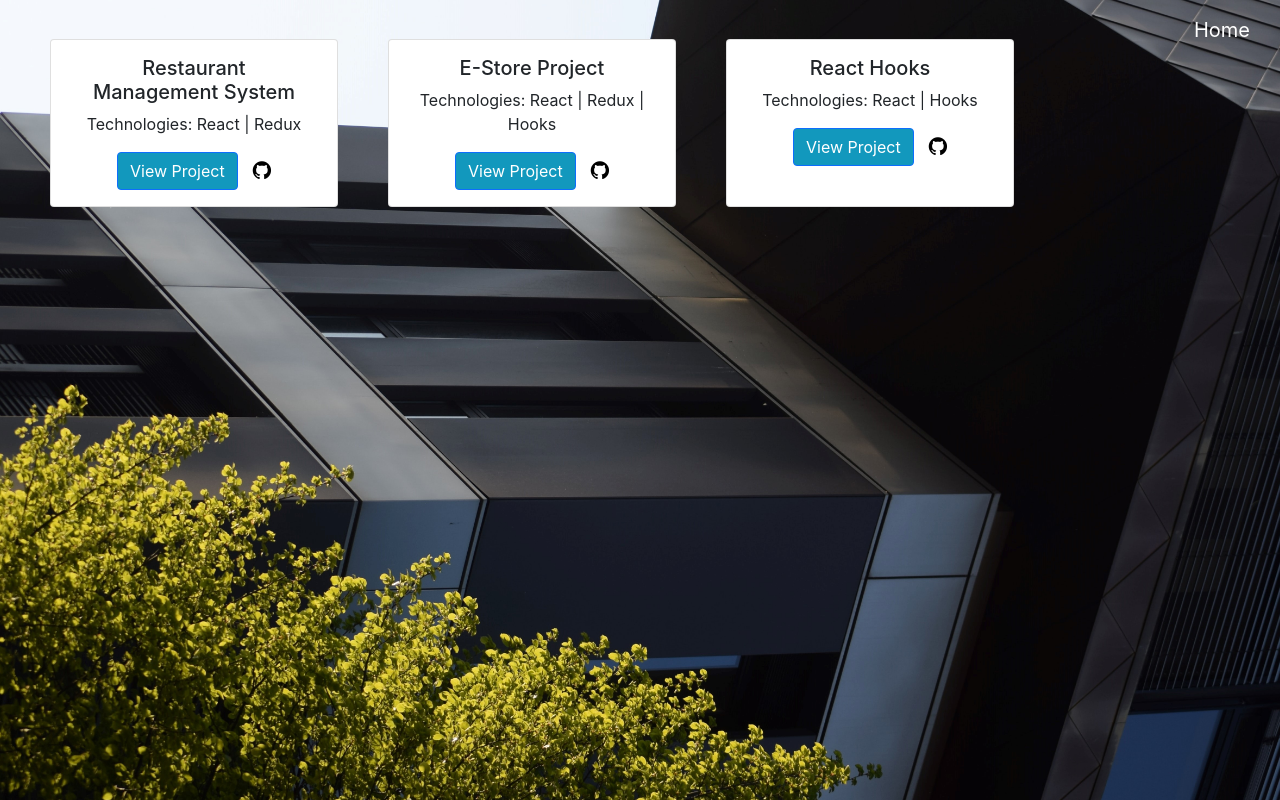
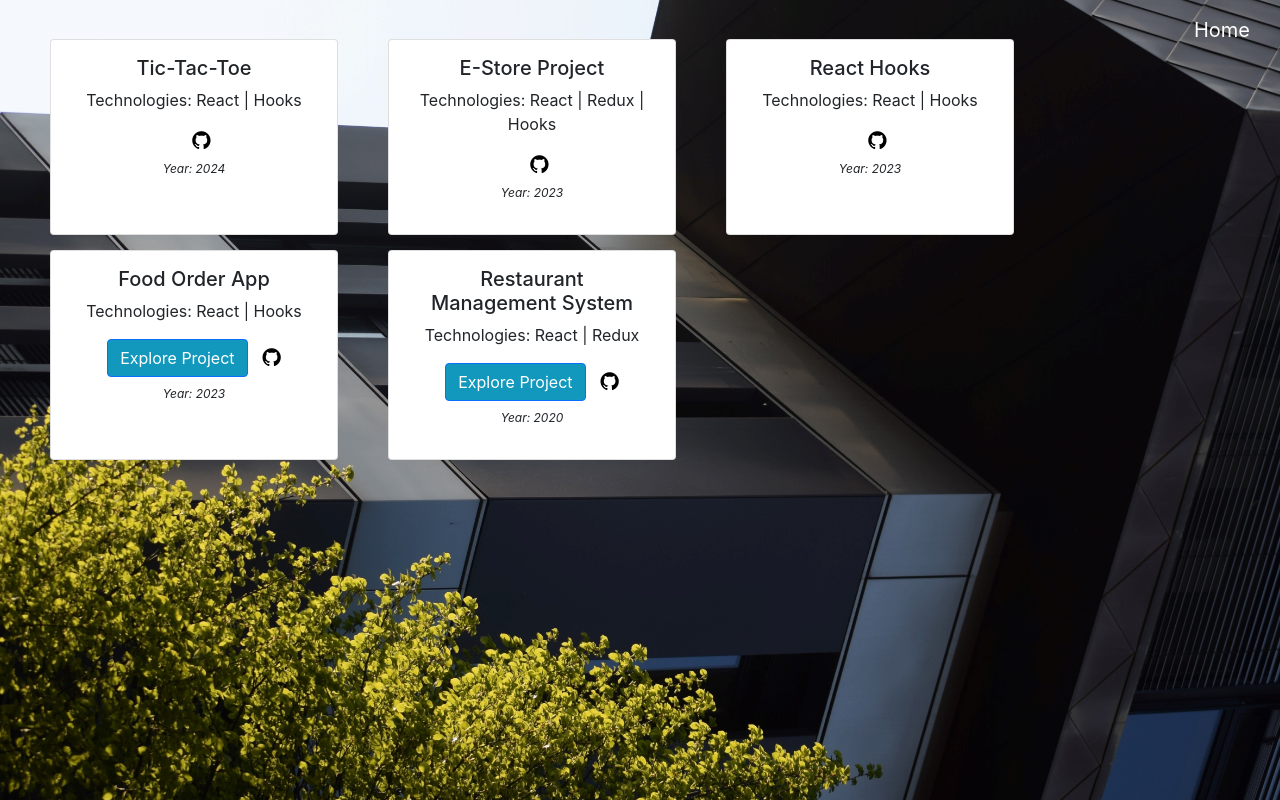
Before and after one commit to Binurim/Portfolio, a React (Create React App) app: page /projects in a window 1280 px wide. Built offline with nearby package versions, Linux system fonts and the light colour scheme.

Commit message:
Project list updated with year

```diff
--- a/src/components/Projects.js
+++ b/src/components/Projects.js
@@ -1,6 +1,9 @@
-import { Link } from "react-router-dom";
+import { Link } from 'react-router-dom';
 
 const Projects = (props) => {
+
+  const sortedProjects = props.props.sort((a, b) => b.year - a.year);
+
   return (
     <div className="projectPage">
       <div>
@@ -10,14 +13,14 @@ const Projects = (props) => {
       </div>
       <br />
       <div className="row">
-        {props.props.map((project) => {
+        {sortedProjects.map((project) => {
           return (
             <div
               className="card"
               style={{
-                width: "18rem",
-                marginLeft: "50px",
-                marginBottom: "15px",
+                width: '18rem',
+                marginLeft: '50px',
+                marginBottom: '15px',
               }}
             >
               <div className="card-body">
@@ -26,24 +29,27 @@ const Projects = (props) => {
                   Technologies:
                   {project.technologies.map((technology, i, row) =>
                     i + 1 === row.length
-                      ? " " + technology
-                      : " " + technology + " | "
+                      ? ' ' + technology
+                      : ' ' + technology + ' | '
                   )}
                 </p>
+                {project.projectLink !== '#' ? (
                   <a
                     href={project.projectLink}
                     target="_blank"
                     className="btn btn-primary"
                     rel="noreferrer"
                   >
-                  View Project
+                    Explore Project
                   </a>
+                ) : undefined}
                 <a href={project.gitHubLink} target="_blank" rel="noreferrer">
                   <i
                     className="fa fa-lg fa-github iconProject"
                     aria-hidden="true"
                   ></i>
                 </a>
+                <p className='project-year mt-2'>Year: {project.year}</p>
               </div>
             </div>
           );
--- a/src/components/shared/ProjectsList.js
+++ b/src/components/shared/ProjectsList.js
@@ -6,6 +6,7 @@ export const projectList =
         technologies: ["React", "Redux"],
         projectLink: "https://binurim.github.io/Restauarant-Management-System/",
         gitHubLink: "https://github.com/Binurim/Restauarant-Management-System/",
+        year: 2020
     },
     {
         id: 1,
@@ -13,6 +14,7 @@ export const projectList =
         technologies: ["React", "Redux", "Hooks"],
         projectLink: "#",
         gitHubLink: "https://github.com/Binurim/eStore-project",
+        year: 2023
     },
     {
         id: 2,
@@ -20,6 +22,23 @@ export const projectList =
         technologies: ["React", "Hooks"],
         projectLink: "#",
         gitHubLink: "https://github.com/Binurim/react-hooks",
+        year: 2023
+    },
+    {
+        id: 2,
+        title: "Tic-Tac-Toe",
+        technologies: ["React", "Hooks"],
+        projectLink: "#",
+        gitHubLink: "https://github.com/Binurim/tic-tac-toe",
+        year: 2024
+    },
+    {
+        id: 2,
+        title: "Food Order App",
+        technologies: ["React", "Hooks"],
+        projectLink: "https://binurim.github.io/Food-Order-App/",
+        gitHubLink: "https://github.com/Binurim/Food-Order-App",
+        year: 2023
     },
 
 ]
```
Lines whose indentation alone changed are shown as unchanged.
